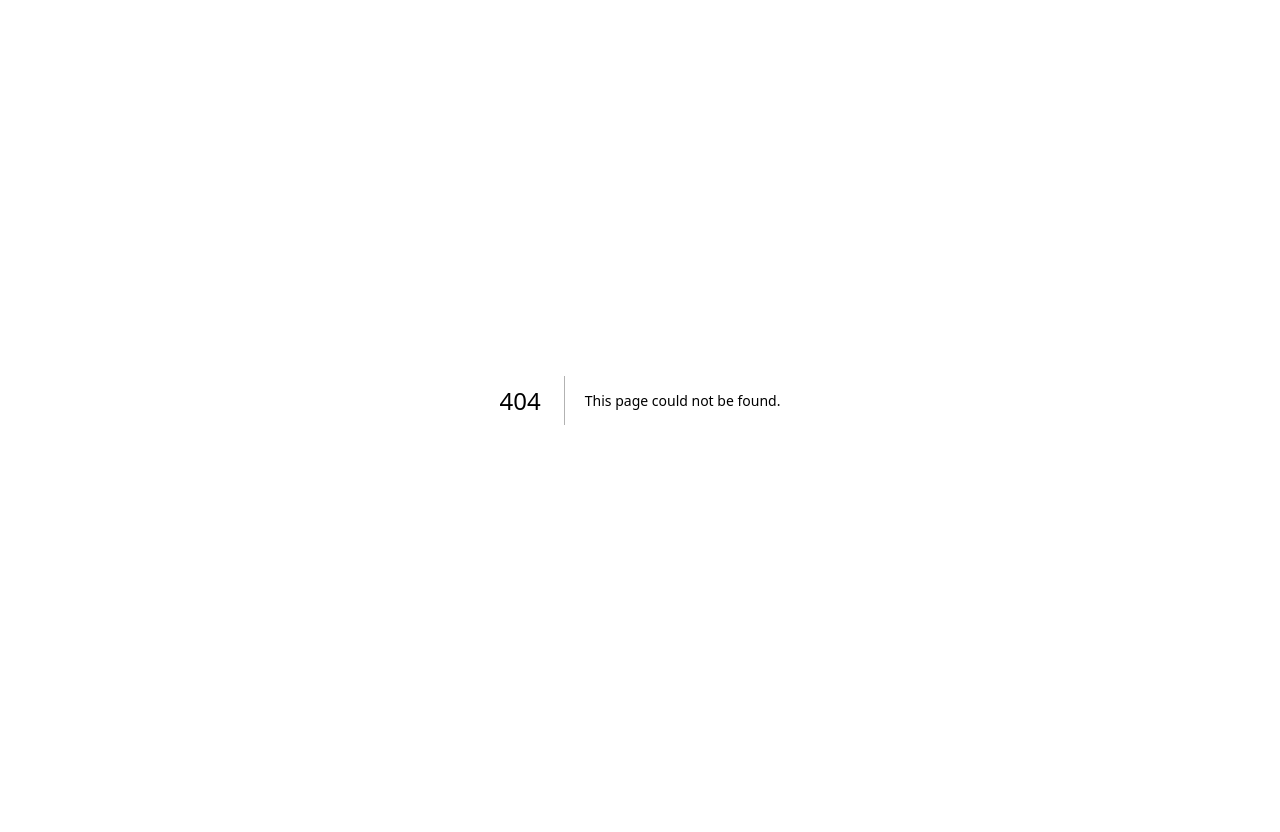
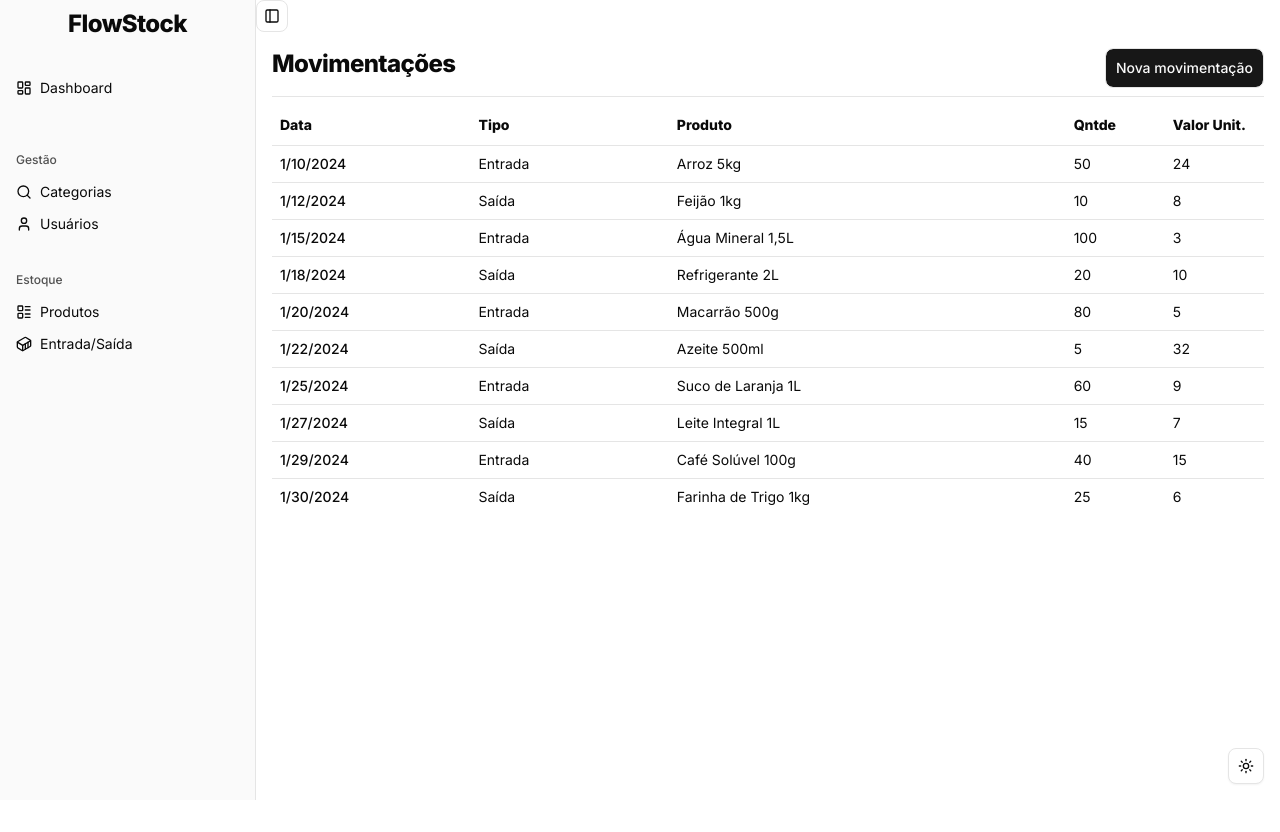
Before and after one commit to boma026/FlowStock, a Next.js app: page /moves in a window 1280 px wide. Before the commit this address had no page. Before the commit the page ends 800 px from the top, so only its background shows below. Built offline with nearby package versions, Linux system fonts and the light colour scheme.

Commit message:
feat: moves page

```diff
--- a/src/app/(protected)/category/page.tsx
+++ b/src/app/(protected)/category/page.tsx
@@ -11,7 +11,6 @@ import {
   TableRow,
 } from "@/components/ui/table";
 import { Category } from "@/types/Category";
-import { User } from "@/types/User";
 import { Delete, SquarePen } from "lucide-react";
 
 export default function CategoryPage() {
@@ -40,18 +39,15 @@ export default function CategoryPage() {
             <TableRow key={category.id}>
               <TableCell className="font-medium">{category.name}</TableCell>
               <TableCell>{category.quantityProducts} produtos</TableCell>
-              <div className="flex justify-center">
-                <TableCell className="flex justify-center">
+              <TableCell className="flex justify-center items-center gap-2">
                 <Button>
                   <SquarePen />
                 </Button>
-                </TableCell>
-                <TableCell className="flex justify-center">
+
                 <Button variant="destructive">
                   <Delete />
                 </Button>
               </TableCell>
-              </div>
             </TableRow>
           ))}
         </TableBody>
--- /dev/null
+++ b/src/app/(protected)/moves/page.tsx
@@ -0,0 +1,140 @@
+"use client";
+
+import { ModeToggle } from "@/components/ModeToggle";
+import { Button } from "@/components/ui/button";
+import { Field } from "@/components/ui/field";
+import { Input } from "@/components/ui/input";
+import {
+  Table,
+  TableBody,
+  TableCell,
+  TableHead,
+  TableHeader,
+  TableRow,
+} from "@/components/ui/table";
+import { Moves } from "@/types/Moves";
+import { Product } from "@/types/Product";
+import { Delete, SquarePen } from "lucide-react";
+import { useState } from "react";
+
+export default function MovesPage() {
+  const movesData: Moves[] = [
+    {
+      id: 1,
+      date: new Date("2024-01-10"),
+      type: "Entrada",
+      product: { name: "Arroz 5kg" },
+      quantity: 50,
+      price: 24,
+    },
+    {
+      id: 2,
+      date: new Date("2024-01-12"),
+      type: "Saída",
+      product: { name: "Feijão 1kg" },
+      quantity: 10,
+      price: 8,
+    },
+    {
+      id: 3,
+      date: new Date("2024-01-15"),
+      type: "Entrada",
+      product: { name: "Água Mineral 1,5L" },
+      quantity: 100,
+      price: 3,
+    },
+    {
+      id: 4,
+      date: new Date("2024-01-18"),
+      type: "Saída",
+      product: { name: "Refrigerante 2L" },
+      quantity: 20,
+      price: 10,
+    },
+    {
+      id: 5,
+      date: new Date("2024-01-20"),
+      type: "Entrada",
+      product: { name: "Macarrão 500g" },
+      quantity: 80,
+      price: 5,
+    },
+    {
+      id: 6,
+      date: new Date("2024-01-22"),
+      type: "Saída",
+      product: { name: "Azeite 500ml" },
+      quantity: 5,
+      price: 32,
+    },
+    {
+      id: 7,
+      date: new Date("2024-01-25"),
+      type: "Entrada",
+      product: { name: "Suco de Laranja 1L" },
+      quantity: 60,
+      price: 9,
+    },
+    {
+      id: 8,
+      date: new Date("2024-01-27"),
+      type: "Saída",
+      product: { name: "Leite Integral 1L" },
+      quantity: 15,
+      price: 7,
+    },
+    {
+      id: 9,
+      date: new Date("2024-01-29"),
+      type: "Entrada",
+      product: { name: "Café Solúvel 100g" },
+      quantity: 40,
+      price: 15,
+    },
+    {
+      id: 10,
+      date: new Date("2024-01-30"),
+      type: "Saída",
+      product: { name: "Farinha de Trigo 1kg" },
+      quantity: 25,
+      price: 6,
+    },
+  ];
+
+  return (
+    <div className="p-4 flex flex-col w-full min-h-screen gap-2">
+      <header className="flex justify-between ">
+        <p className="title">Movimentações</p>
+        <Button size="lg">Nova movimentação</Button>
+      </header>
+      <hr />
+      <Table>
+        <TableHeader>
+          <TableRow>
+            <TableHead className="2/10">Data</TableHead>
+            <TableHead className="w-2/10">Tipo</TableHead>
+            <TableHead className="w-4/10 ">Produto</TableHead>
+            <TableHead className="w-1/10 ">Qntde</TableHead>
+            <TableHead className="w-1/10 ">Valor Unit.</TableHead>
+          </TableRow>
+        </TableHeader>
+        <TableBody>
+          {movesData.map((move) => (
+            <TableRow key={move.id}>
+              <TableCell className="font-medium">
+                {move.date.toLocaleDateString()}
+              </TableCell>
+              <TableCell>{move.type}</TableCell>
+              <TableCell>{move.product.name}</TableCell>
+              <TableCell>{move.quantity}</TableCell>
+              <TableCell>{move.price}</TableCell>
+            </TableRow>
+          ))}
+        </TableBody>
+      </Table>
+      <div className="fixed bottom-4 right-4">
+        <ModeToggle />
+      </div>
+    </div>
+  );
+}
--- a/src/app/(protected)/products/page.tsx
+++ b/src/app/(protected)/products/page.tsx
@@ -129,18 +129,14 @@ export default function ProductPage() {
               <TableCell>{product.category.name}</TableCell>
               <TableCell>{product.price}</TableCell>
               <TableCell>{product.quantInStock}</TableCell>
-              <div className="flex justify-center">
-                <TableCell className="flex justify-center">
+              <TableCell className="flex justify-center items-center gap-2">
                 <Button>
                   <SquarePen />
                 </Button>
-                </TableCell>
-                <TableCell className="flex justify-center">
                 <Button variant="destructive">
                   <Delete />
                 </Button>
               </TableCell>
-              </div>
             </TableRow>
           ))}
         </TableBody>
--- a/src/app/(protected)/users/page.tsx
+++ b/src/app/(protected)/users/page.tsx
@@ -39,18 +39,16 @@ export default function CategoryPage() {
             <TableRow key={user.id}>
               <TableCell className="font-medium">{user.email}</TableCell>
               <TableCell>{user.role}</TableCell>
-              <div className="flex justify-center">
-                <TableCell className="flex justify-center">
+
+              <TableCell className="flex justify-center items-center gap-2">
                 <Button>
                   <SquarePen />
                 </Button>
-                </TableCell>
-                <TableCell className="flex justify-center">
+
                 <Button variant="destructive">
                   <Delete />
                 </Button>
               </TableCell>
-              </div>
             </TableRow>
           ))}
         </TableBody>
--- a/src/components/AppSidebar.tsx
+++ b/src/components/AppSidebar.tsx
@@ -73,7 +73,7 @@ export function AppSidebar() {
                   </a>
                 </SidebarMenuButton>
                 <SidebarMenuButton asChild>
-                  <a href="/dashboard">
+                  <a href="/moves">
                     <Container />
                     <span>Entrada/Saída</span>
                   </a>
--- /dev/null
+++ b/src/types/Moves.ts
@@ -0,0 +1,10 @@
+import { Product } from "./Product";
+
+export type Moves = {
+  id: number;
+  date: Date;
+  type: "Entrada" | "Saída";
+  product: Pick<Product, "name">;
+  quantity: number;
+  price: number;
+};
```
Lines whose indentation alone changed are shown as unchanged.
